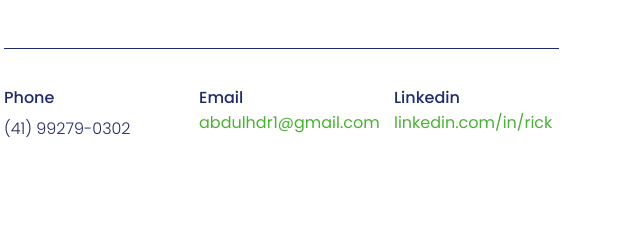
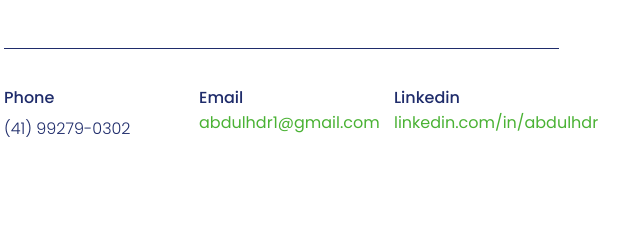
Before and after one commit to abdulhdr/abdulhdr.github.io, a plain HTML site: page index.html in a window 1280 px wide. Shown: the part 1353-1587 px from the top of the page, 66-706 px from the left. Drawn offline with nearby package versions, Linux system fonts and the light colour scheme.

Commit message:
Update index.html

```diff
--- a/index.html
+++ b/index.html
@@ -126,7 +126,7 @@
                                 <div class="col-sm-4">
                                     <div class="single-about-add-info">
                                         <h3>Linkedin</h3>
-                                        <a href="https://www.linkedin.com/in/rickmff/">linkedin.com/in/rick
+                                        <a href="https://www.linkedin.com/in/abdulhdr/">linkedin.com/in/abdulhdr
                                         </a>
                                     </div>
                                 </div>
```
